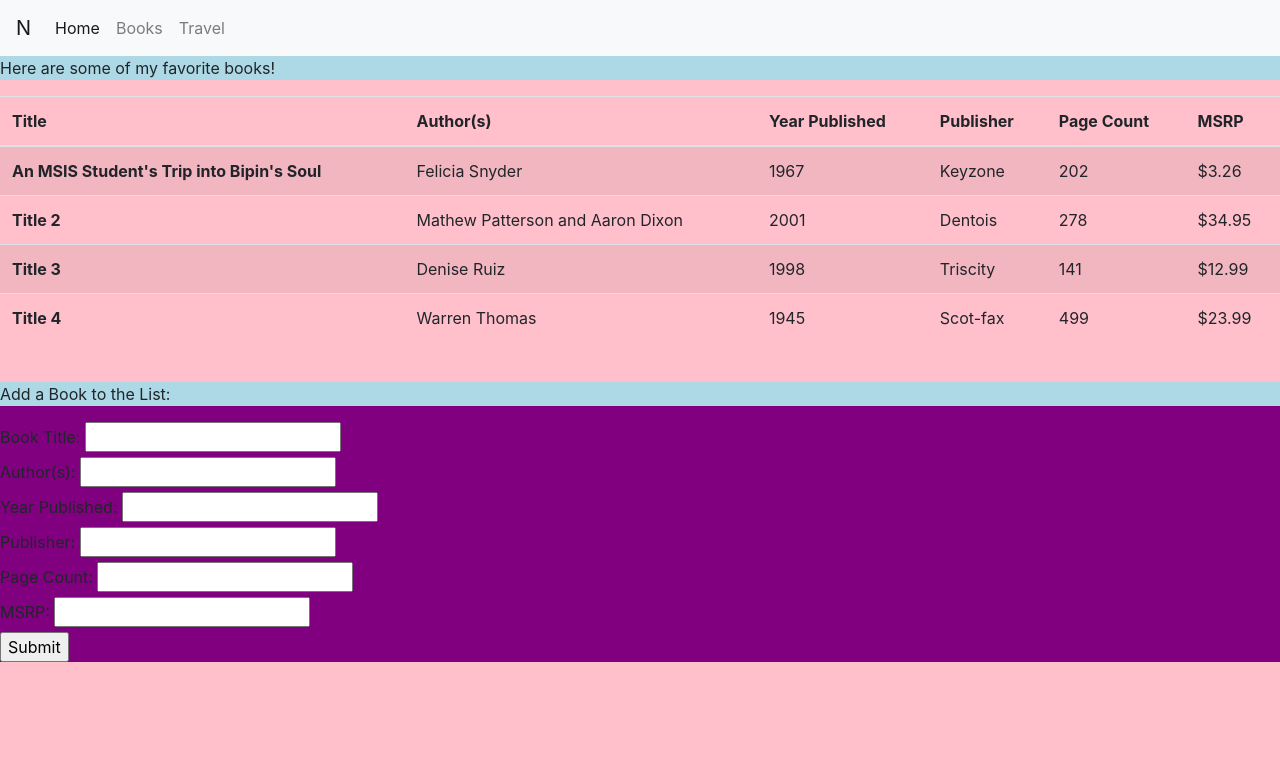
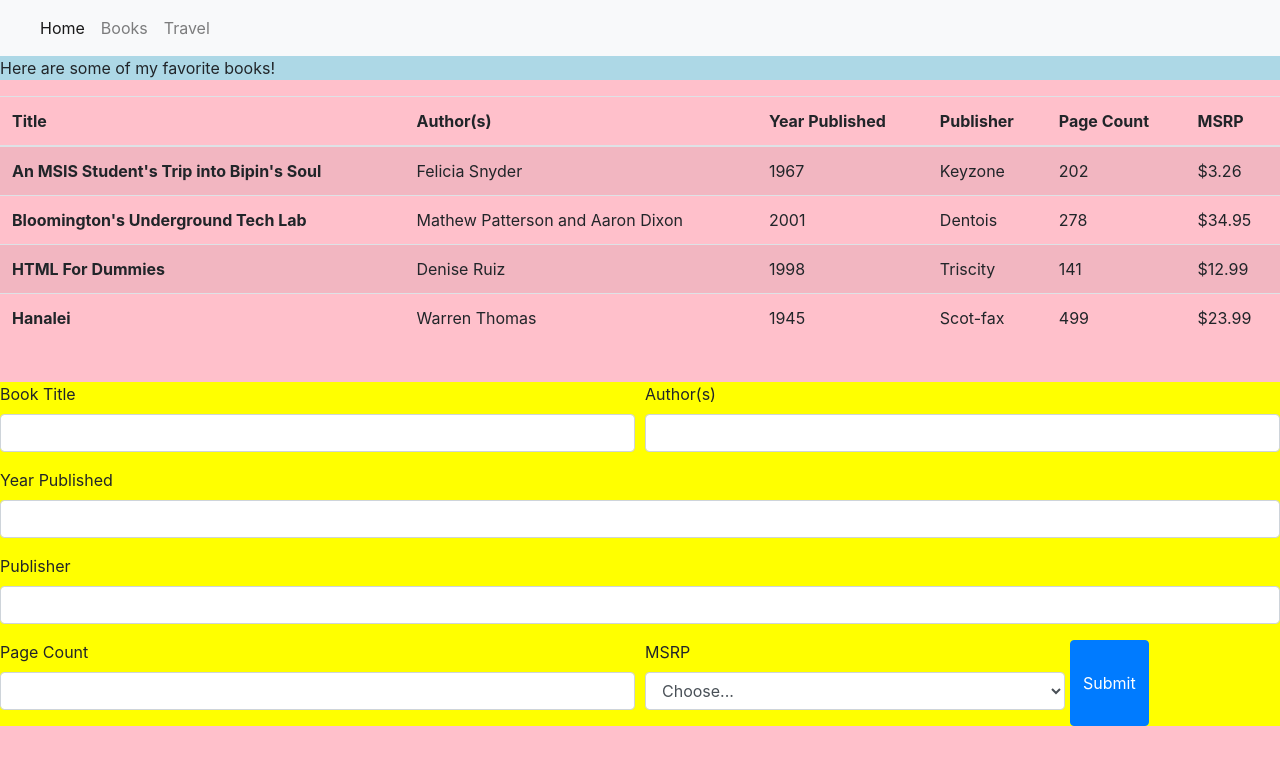
Before and after one commit to iu-msis/1-html-review-taylorburd26, a plain HTML site: page public/page2.html in a window 1280 px wide. Drawn offline with nearby package versions, Linux system fonts and the light colour scheme; files whose address does not match are found by name.

Commit message:
final updates

```diff
--- a/public/page2.html
+++ b/public/page2.html
@@ -10,7 +10,7 @@
 </head>
 
 <nav class="navbar navbar-expand-lg navbar-light bg-light">
-  <a class="navbar-brand" href="#">N</a>
+  <a class="navbar-brand" href="#"></a>
   <button class="navbar-toggler" type="button" data-toggle="collapse" data-target="#navbarNav" aria-controls="navbarNav" aria-expanded="false" aria-label="Toggle navigation">
     <span class="navbar-toggler-icon"></span>
   </button>
@@ -53,7 +53,7 @@
       <td>$3.26</td>
     </tr>
     <tr>
-      <th scope="row">Title 2</th>
+      <th scope="row">Bloomington's Underground Tech Lab</th>
       <td>Mathew Patterson and Aaron Dixon</td>
       <td>2001</td>
       <td>Dentois</td>
@@ -62,7 +62,7 @@
     </tr>
 
     <tr>
-      <th scope="row">Title 3</th>
+      <th scope="row">HTML For Dummies</th>
       <td>Denise Ruiz</td>
       <td>1998</td>
       <td>Triscity</td>
@@ -70,7 +70,7 @@
       <td>$12.99</td>
     </tr>
     <tr>
-      <th scope="row">Title 4</th>
+      <th scope="row">Hanalei</th>
       <td>Warren Thomas</td>
       <td>1945</td>
       <td>Scot-fax</td>
@@ -80,16 +80,42 @@
   </tbody>
 </table><br>
 <form>
+  <div class="form-row">
+   <div class="form-group col-md-6">
+     <label for="inputEmail4">Book Title</label>
+     <input type="email" class="form-control" id="inputEmail4">
+   </div>
+   <div class="form-group col-md-6">
+     <label for="inputPassword4">Author(s)</label>
+     <input type="password" class="form-control" id="inputPassword4">
+   </div>
+ </div>
+ <div class="form-group">
+   <label for="inputAddress">Year Published</label>
+   <input type="text" class="form-control" id="inputAddress" >
+ </div>
+ <div class="form-group">
+   <label for="inputAddress2">Publisher</label>
+   <input type="text" class="form-control" id="inputAddress2" >
+ </div>
+ <div class="form-row">
+   <div class="form-group col-md-6">
+     <label for="inputCity">Page Count</label>
+     <input type="text" class="form-control" id="inputCity">
+   </div>
+   <div class="form-group col-md-4">
+     <label for="inputState">MSRP</label>
+     <select  id="inputState" class="form-control">
+       <option selected>Choose...</option>
+       <option>...</option>
+     </select>
+   </div><br>
 
-    <p>Add a Book to the List:</p>
-    <div><label for="booktitle">Book Title:</label> <input type="text" name="booktitle" id="booktitle"><br></div>
-    <div><label for="authors">Author(s):</label> <input type="text" name="authors" id="authors"><br></div>
-    <div><label for="yearpub">Year Published:</label> <input type="number" name="yearpub" id="yearpub"><br></div>
-    <div><label for="publisher">Publisher:</label> <input type="text" name="publisher" id="publisher"><br></div>
-    <div><label for="pagecount">Page Count:</label> <input type="number" name="pagecount" id="pagecount"><br></div>
-    <div><label for="msrp">MSRP:</label> <input type="text" name="msrp" id="msrp"><br></div>
 
-    <input type="submit">
+ <button type="submit" class="btn btn-primary">Submit</button>
+
+
+
 
 
 
--- a/public/site.css
+++ b/public/site.css
@@ -19,7 +19,23 @@ background-color: lightblue;
 
 }
 
+.emailcolor {
+  color:orange;
+}
+
 form{
-background-color: purple;
+background-color: yellow;
 
 }
+
+img {
+  border: 1px solid #ddd; /* Gray border */
+  border-radius: 4px;  /* Rounded border */
+  padding: 5px; /* Some padding */
+  width: 150px; /* Set a small width */
+}
+
+/* Add a hover effect (blue shadow) */
+img:hover {
+  box-shadow: 0 0 2px 1px rgba(0, 140, 186, 0.5);
+}
```
Also changed, not shown: public/index.html (+5 -6 lines), public/page3.html (+6 -3 lines).
